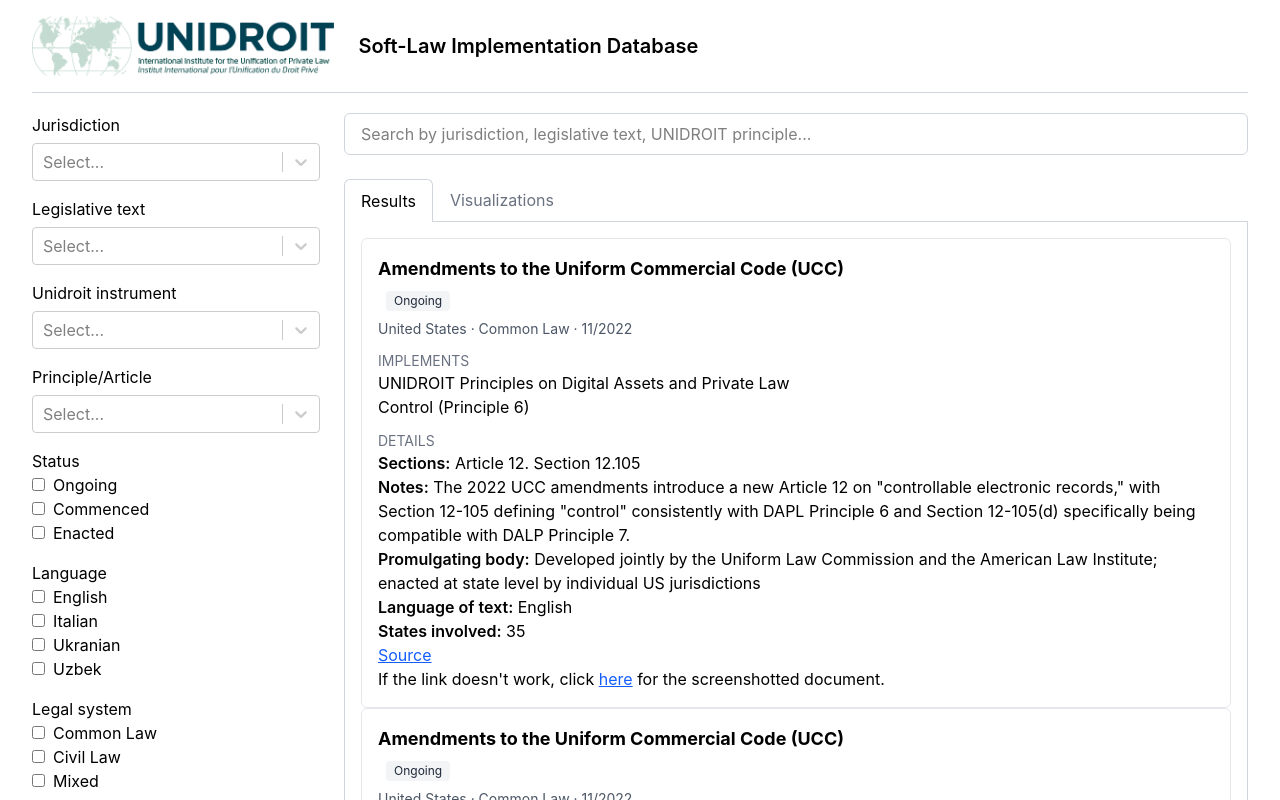
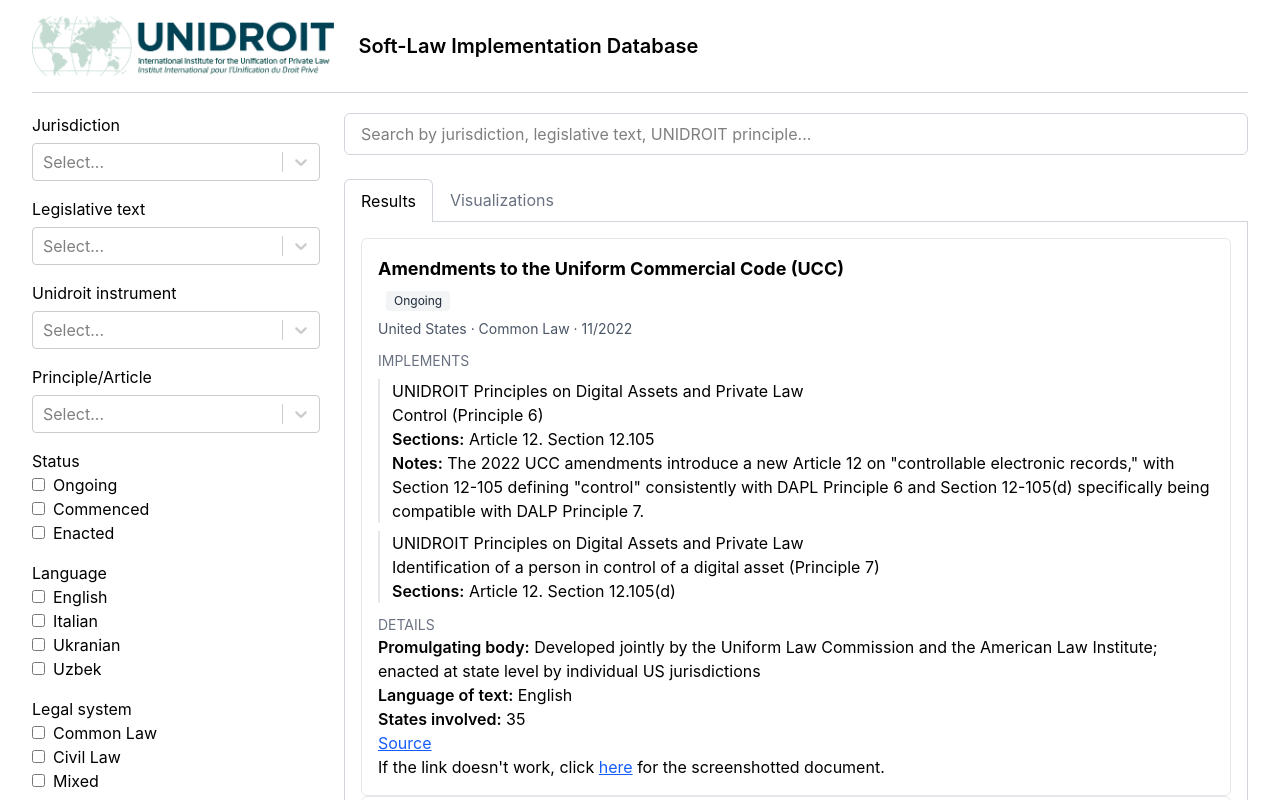
Before and after one commit to juliahuergo/unidroit-legislative-implementation-website, a React (Vite) app in the folder unidroit/: page / in a window 1280 px wide. Shown: the top 800 px of the page. Built offline with nearby package versions, Linux system fonts and the light colour scheme; what react-plotly.js would draw is missing.

Commit message:
Results are now shown per text and NOT per connection

```diff
--- a/unidroit/src/App.jsx
+++ b/unidroit/src/App.jsx
@@ -51,7 +51,7 @@
   </p>
 }
 
-function ResultCard({row}){
+function ResultCard({group}){
 
   const STATUS_COLOURS = {
     Ongoing: "bg-gray-100 text-gray-800",
@@ -61,27 +61,32 @@
 
   return (
     <div className="border border-gray-200 rounded-md p-4">
-      <h3 className="text-lg font-bold">{row.text_title}</h3>
-      <span className={`inline-block mt-2 ml-2 px-2 py-0.5 text-xs rounded ${STATUS_COLOURS[row.status] || "bg-gray-100"}`}>{row.status}</span>
+      <h3 className="text-lg font-bold">{group.text_title}</h3>
+      <span className={`inline-block mt-2 ml-2 px-2 py-0.5 text-xs rounded ${STATUS_COLOURS[group.status] || "bg-gray-100"}`}>{group.status}</span>
       <p className="text-sm text-gray-600 mt-2">
-        {row.jurisdiction} · {row.legal_system} · {row.date}
+        {group.jurisdiction} · {group.legal_system} · {group.date}
       </p>
 
       <h4 className="mt-3 text-sm uppercase text-gray-500">Implements</h4>
-      <p>{row.principle_title}</p>
-      <p>{row.subtitle} (Principle {row["num principle/article"]})</p>
+      {group.implementations.map(impl => (
+        <div key={impl.id} className="mt-2 border-l-2 border-gray-200 pl-3">
+          <p>{impl.principle_title}</p>
+          <p>{impl.subtitle} (Principle {impl["num principle/article"]})</p>
+          <Field label="Sections" value={impl.sections}/>
+          <Field label="Summary" value={impl.summary}/>
+          <Field label="Notes" value={impl.notes}/>
+        </div>
+      ))}
+
 
       <h4 className="mt-3 text-sm uppercase text-gray-500">Details</h4>
-      <Field label= "Sections" value={row.sections}/>
-      <Field label= "Summary" value={row.summary}/>
-      <Field label= "Notes" value={row.notes}/>
-      <Field label= "Promulgating body" value={row.promulgating_body}/>
-      <Field label= "Language of text" value={row.text_language}/>
-      <Field label= "States involved" value={row.states_usa}/>
+      <Field label= "Promulgating body" value={group.promulgating_body}/>
+      <Field label= "Language of text" value={group.text_language}/>
+      <Field label= "States involved" value={group.states_usa}/>
 
-      {row.link && <a href={row.link} rel="noopener noreferrer" target="_blank" className="text-blue-600 underline">Source</a>}
+      {group.link && <a href={group.link} rel="noopener noreferrer" target="_blank" className="text-blue-600 underline">Source</a>}
       <br/>
-      {row.perma_link && <a href={row.perma_link} rel="noopener noreferrer" target="_blank">If the link doesn't work, click <span className="text-blue-600 underline">here</span> for the screenshotted document.</a>}
+      {group.perma_link && <a href={group.perma_link} rel="noopener noreferrer" target="_blank">If the link doesn't work, click <span className="text-blue-600 underline">here</span> for the screenshotted document.</a>}
     </div>
   )
 }
@@ -139,6 +144,14 @@
       (fromYear === "" || row.date.split("/").at(-1) >= Number(fromYear)) &&
       (toYear === "" || row.date.split("/").at(-1) <= Number(toYear))
   )
+
+  const grouped = Object.values(
+    filtered.reduce((acc, row) => {
+      (acc[row.text_id] ??= {...row,
+        implementations: []
+      }).implementations.push(row)
+        return acc
+    }, {}))
 
   return (
     <div className="px-4 md:px-8 pb-8 pt-4">
@@ -224,7 +237,7 @@
           </div>
 
           <div className="border border-gray-300 border-t-0 p-4">
-            {activeTab === "results" && filtered.map(row => <ResultCard key={row.id} row={row}/>)}
+            {activeTab === "results" && grouped.map(group => <ResultCard key={group.id} group={group}/>)}
             {activeTab === "visualizations" && (<Charts data={filtered}/>)}
           </div>
         </main>
```
